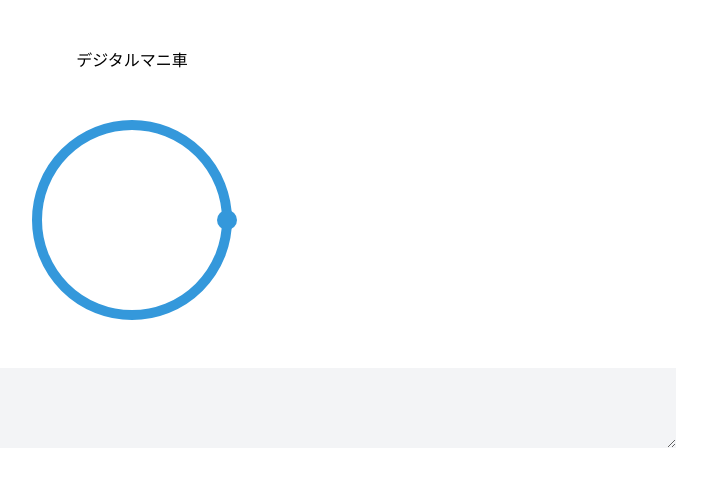
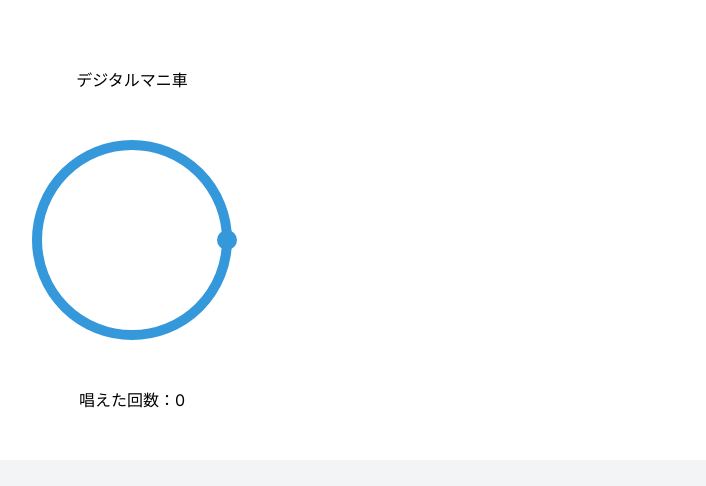
Before and after one commit to 10000leaves/digital-rayer-wheel, a Next.js app: page / in a window 1280 px wide. Shown: the top 486 px of the page, without its empty margins (508-1214 px from the left). Built offline with nearby package versions, Linux system fonts and the light colour scheme.

Commit message:
feat: スマホ対応と高さを修正

```diff
--- a/src/app/page.tsx
+++ b/src/app/page.tsx
@@ -3,14 +3,20 @@
 import Typing from "@/components/Typing";
 import CircularSlider from "@/components/CircularSlider";
 
+import { reciteState } from "@/atoms/prayerWheelAtom";
+import { useRecoilValue } from "recoil";
+
 export default function Home() {
+  const recite = useRecoilValue(reciteState);
   return (
-    <main className="flex min-h-screen flex-col items-center px-24 py-12 space-y-12">
+    <main className="min-h-screen flex flex-col items-center justify-center p-12 space-y-12">
       <h1>デジタルマニ車</h1>
 
-      <CircularSlider/>
+      <CircularSlider />
 
-      <Typing/>
+      <p>唱えた回数：{recite}</p>
+
+      <Typing />
 
     </main>
   );
--- a/src/atoms/prayerWheelAtom.ts
+++ b/src/atoms/prayerWheelAtom.ts
@@ -4,3 +4,8 @@ export const angleState = atom<number>({
   key: "angleState",
   default: 0,
 });
+
+export const reciteState = atom<number>({
+  key: "reciteState",
+  default: 0,
+});
--- a/src/components/CircularSlider.tsx
+++ b/src/components/CircularSlider.tsx
@@ -1,6 +1,6 @@
 "use client";
 
-import React, { useState, useRef, useEffect, useCallback } from "react";
+import React, { useState, useRef, useEffect, useCallback, TouchEvent } from "react";
 import styles from "./CircularSlider.module.css";
 
 import { angleState } from "@/atoms/prayerWheelAtom";
@@ -14,12 +14,14 @@ const CircularSlider = () => {
   const setAngle = useSetRecoilState(angleState);
   const angle = useRecoilValue(angleState);
 
-  const getAngleFromEvent = (event: MouseEvent) => {
+  const getAngleFromEvent = (event: MouseEvent | TouchEvent) => {
     if (sliderRef.current) {
       const sliderRect = sliderRef.current.getBoundingClientRect();
       const sliderRadius = sliderRect.width / 2;
-      const x = event.clientX - (sliderRect.left + sliderRadius);
-      const y = event.clientY - (sliderRect.top + sliderRadius);
+      const clientX = "touches" in event ? event.touches[0].clientX : event.clientX;
+      const clientY = "touches" in event ? event.touches[0].clientY : event.clientY;
+      const x = clientX - (sliderRect.left + sliderRadius);
+      const y = clientY - (sliderRect.top + sliderRadius);
       const angle = Math.atan2(y, x) * (180 / Math.PI);
       return angle < 0 ? angle + 360 : angle;
     }
@@ -50,7 +52,12 @@ const CircularSlider = () => {
     setIsDragging(true);
   }, []);
 
-  const handleMouseMove = useCallback((event: MouseEvent) => {
+  const handleTouchStart = useCallback((event: TouchEvent<HTMLDivElement>) => {
+    setIsDragging(true);
+    handleMouseMove(event);
+  }, []);
+
+  const handleMouseMove = useCallback((event: MouseEvent | TouchEvent) => {
     if (isDragging) {
       const newAngle = getAngleFromEvent(event);
       // 現在の角度が新しい角度と異なる場合のみ、setAngleを呼び出す
@@ -66,20 +73,32 @@ const CircularSlider = () => {
 
   useEffect(() => {
     if (isDragging) {
-      window.addEventListener("mousemove", handleMouseMove);
-      window.addEventListener("mouseup", handleMouseUp);
+      const moveHandler = (event: MouseEvent | TouchEvent) => handleMouseMove(event);
+      const endHandler = () => handleMouseUp();
+
+      window.addEventListener("mousemove", moveHandler as EventListener);
+      window.addEventListener("mouseup", endHandler as EventListener);
+      window.addEventListener("touchmove", moveHandler as EventListener);
+      window.addEventListener("touchend", endHandler as EventListener);
 
       return () => {
-        window.removeEventListener("mousemove", handleMouseMove);
-        window.removeEventListener("mouseup", handleMouseUp);
+        window.removeEventListener("mousemove", moveHandler as EventListener);
+        window.removeEventListener("mouseup", endHandler as EventListener);
+        window.removeEventListener("touchmove", moveHandler as EventListener);
+        window.removeEventListener("touchend", endHandler as EventListener);
       };
     }
   }, [isDragging, handleMouseMove, handleMouseUp]);
 
   return (
     <div className={styles.sliderContainer}>
-      <div className={styles.slider} ref={sliderRef}>
-        <div className={styles.handle} ref={handleRef} onMouseDown={handleMouseDown}></div>
+      <div
+        className={styles.slider}
+        ref={sliderRef}
+        onMouseDown={handleMouseDown}
+        onTouchStart ={handleTouchStart}
+      >
+        <div className={styles.handle} ref={handleRef}></div>
       </div>
     </div>
   );
--- a/src/components/Typing.tsx
+++ b/src/components/Typing.tsx
@@ -2,13 +2,14 @@
 
 import React, { useState, useEffect, useRef } from "react";
 
-import { angleState } from "@/atoms/prayerWheelAtom";
-import { useRecoilValue } from "recoil";
+import { angleState, reciteState } from "@/atoms/prayerWheelAtom";
+import { useRecoilValue, useSetRecoilState } from "recoil";
 
 const Typing: React.FC = () => {
   const [displayedMessage, setDisplayedMessage] = useState("");
   const [index, setIndex] = useState(0);
 
+  const setRecite = useSetRecoilState(reciteState);
   const angle = useRecoilValue(angleState);
   const roundAngle = Math.round(angle);
 
@@ -23,6 +24,9 @@ const Typing: React.FC = () => {
       setDisplayedMessage((prev) => prev + message[index]);
       setIndex((prevIndex) => (prevIndex + 1) % message.length);
     }
+    if ((index + 1) === message.length) {
+      setRecite((prevRecite) => (prevRecite + 1));
+    }
     // Scroll the textarea to the bottom
     if (textareaRef.current) {
       textareaRef.current.scrollTop = textareaRef.current.scrollHeight;
@@ -32,7 +36,8 @@ const Typing: React.FC = () => {
   return (
     <textarea
       ref={textareaRef}
-      className="bg-gray-100 p-4 w-full"
+      className="bg-gray-100 p-4 w-full resize-none outline-none"
+      rows={10}
       value={displayedMessage}
       readOnly
     />
```
